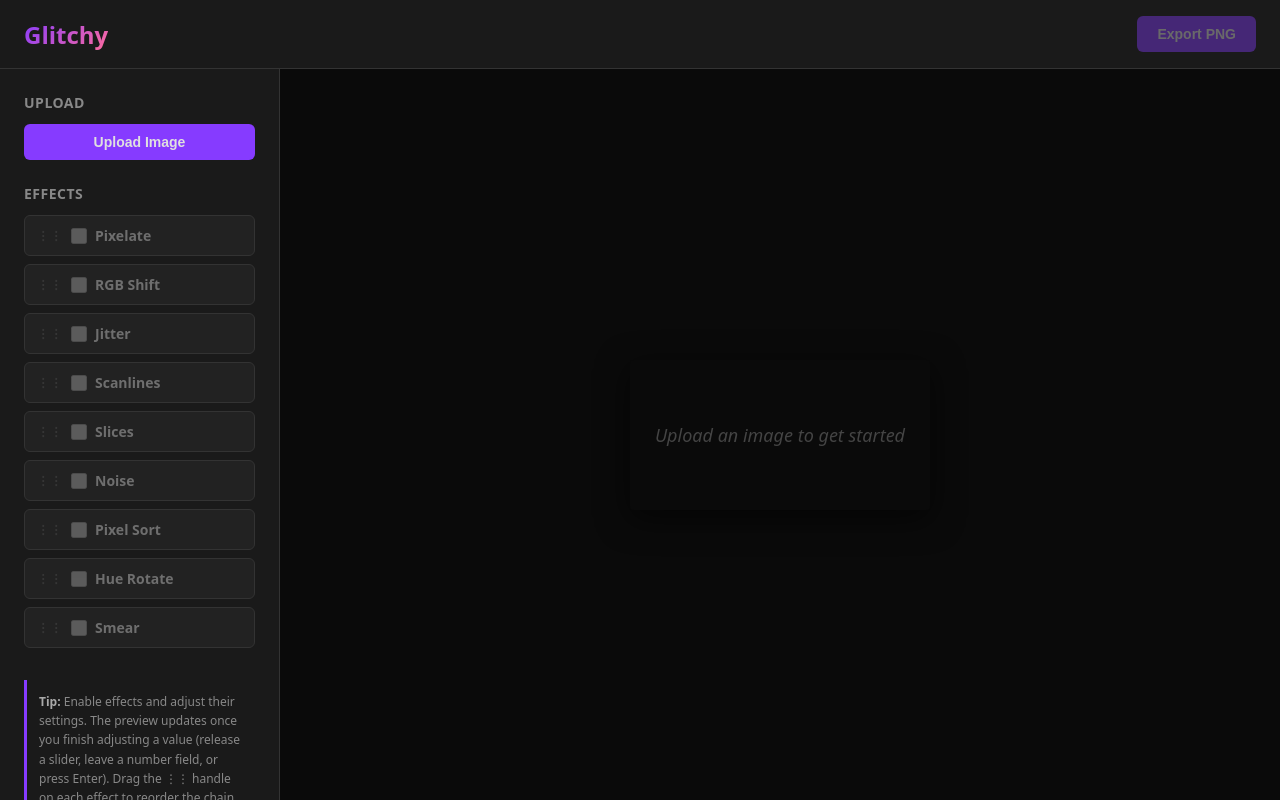
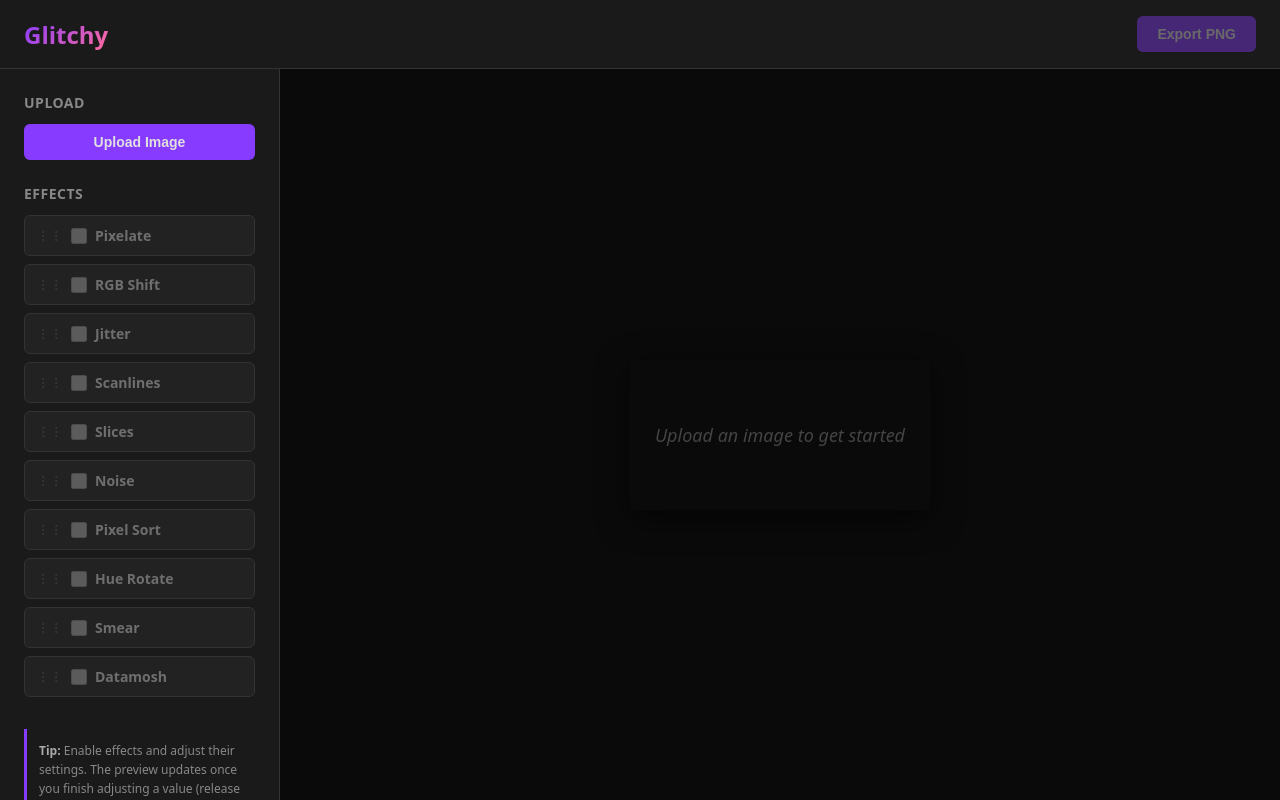
Before and after one commit to fordchastain/Glitchy, a React (Vite) app: page / in a window 1280 px wide. Built offline with nearby package versions, Linux system fonts and the light colour scheme.

Commit message:
DATAMOSH

```diff
--- /dev/null
+++ b/src/effects/applyDatamosh.ts
@@ -0,0 +1,57 @@
+export function applyDatamosh(
+  ctx: CanvasRenderingContext2D,
+  blockSize: number = 16,
+  amount: number = 40,
+  density: number = 30,
+): void {
+  if (density <= 0 || amount <= 0) return;
+
+  const { width, height } = ctx.canvas;
+  const imageData = ctx.getImageData(0, 0, width, height);
+  const src = imageData.data;
+  const dst = new Uint8ClampedArray(src);
+
+  const cols = Math.ceil(width / blockSize);
+  const rows = Math.ceil(height / blockSize);
+  const threshold = density / 100;
+
+  for (let row = 0; row < rows; row++) {
+    for (let col = 0; col < cols; col++) {
+      if (Math.random() > threshold) continue;
+
+      const dx = (Math.random() * 2 - 1) * amount;
+      const dy = (Math.random() * 2 - 1) * amount;
+      const srcCol = Math.max(
+        0,
+        Math.min(cols - 1, col + Math.round((dx * cols) / 100)),
+      );
+      const srcRow = Math.max(
+        0,
+        Math.min(rows - 1, row + Math.round((dy * rows) / 100)),
+      );
+
+      const dstX = col * blockSize;
+      const dstY = row * blockSize;
+      const srcX = srcCol * blockSize;
+      const srcY = srcRow * blockSize;
+      const blockW = Math.min(blockSize, width - dstX);
+      const blockH = Math.min(blockSize, height - dstY);
+
+      for (let y = 0; y < blockH; y++) {
+        for (let x = 0; x < blockW; x++) {
+          const sx = Math.min(srcX + x, width - 1);
+          const sy = Math.min(srcY + y, height - 1);
+          const srcI = (sy * width + sx) * 4;
+          const dstI = ((dstY + y) * width + (dstX + x)) * 4;
+
+          dst[dstI] = src[srcI];
+          dst[dstI + 1] = src[srcI + 1];
+          dst[dstI + 2] = src[srcI + 2];
+        }
+      }
+    }
+  }
+
+  imageData.data.set(dst);
+  ctx.putImageData(imageData, 0, 0);
+}
--- a/src/effects/index.ts
+++ b/src/effects/index.ts
@@ -1,6 +1,7 @@
 import { applyHueRotate } from "./applyHueRotate";
 import { applyJitter } from "./applyJitter";
 import { applySmear } from "./applySmear";
+import { applyDatamosh } from "./applyDatamosh";
 import { applyNoise } from "./applyNoise";
 import { applyPixelate } from "./applyPixelate";
 import { applyPixelSort } from "./applyPixelSort";
@@ -318,6 +319,46 @@ export const effectsById: Record<string, EffectDefinition> = {
         config.threshold as number,
       ),
   },
+  datamosh: {
+    id: "datamosh",
+    name: "Datamosh",
+    fields: [
+      {
+        type: "slider",
+        label: "Block size",
+        key: "blockSize",
+        defaultValue: 16,
+        min: 4,
+        max: 64,
+        step: 1,
+      },
+      {
+        type: "slider",
+        label: "Max displacement",
+        key: "amount",
+        defaultValue: 40,
+        min: 0,
+        max: 100,
+        step: 1,
+      },
+      {
+        type: "slider",
+        label: "Density %",
+        key: "density",
+        defaultValue: 30,
+        min: 0,
+        max: 100,
+        step: 1,
+      },
+    ],
+    apply: (ctx, config) =>
+      applyDatamosh(
+        ctx,
+        config.blockSize as number,
+        config.amount as number,
+        config.density as number,
+      ),
+  },
 };
 
 export const effects: EffectDefinition[] = Object.values(effectsById);
```
Also changed, not shown: 1 other file (tests, documents, lock files or other folders).
